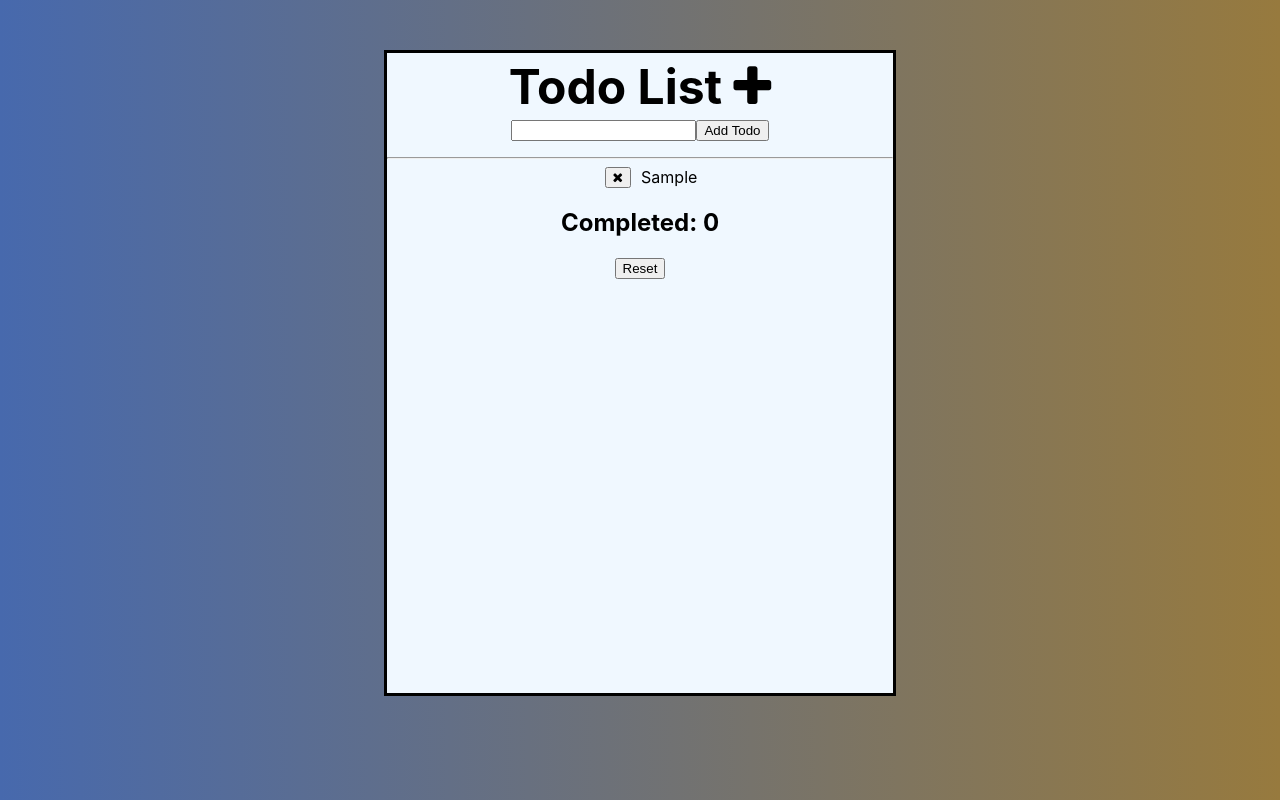
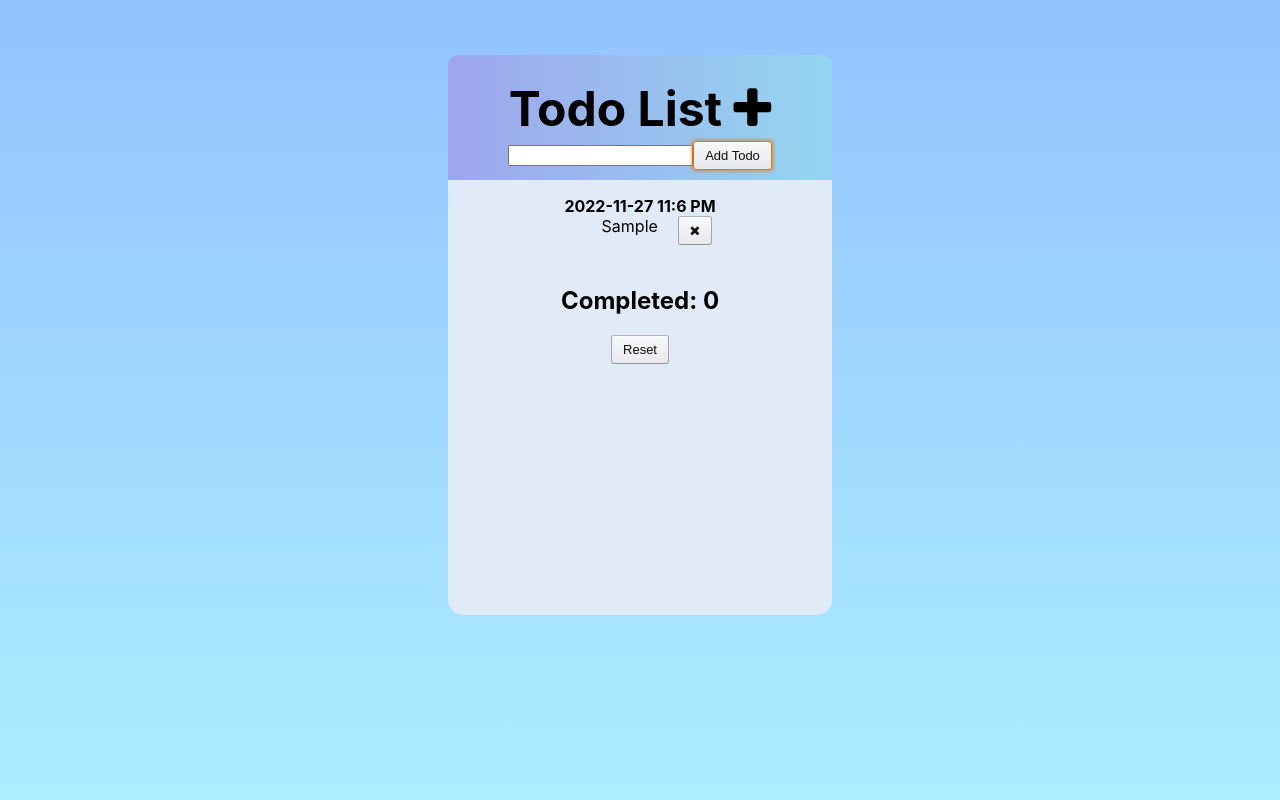
Before and after one commit to williamkemeny/todoList, a React (Create React App) app: page / in a window 1280 px wide. Both pictures are taken after typing "Sample" into the empty fields and a click on the button "Add Todo". Built offline with nearby package versions, Linux system fonts and the light colour scheme.

Commit message:
Updated the app to look more pleasant

```diff
--- a/src/App.css
+++ b/src/App.css
@@ -4,13 +4,99 @@ ul {
 }
 
 .App {
-  min-height: 80vh;
+  min-height: 70vh;
   min-width: 225px;
-  background-color: aliceblue;
+  background-color: rgb(225, 235, 247);
   text-align: center;
   align-items: center;
-  margin: 50px 30vw 50px 30vw;
-  border: solid;
+  margin: 55px 35vw 50px 35vw;
+  border-radius: 15px;
+}
+
+@media only screen and (max-width: 700px) {
+  body {
+    margin: 50px -10vw 50px -10vw;
+  }
+}
+@media only screen and (max-width: 340px) {
+  body {
+    margin: 50px -15vw 50px -15vw;
+  }
+}
+
+.topOfApp {
+  background-image: linear-gradient(
+    to right,
+
+    rgb(158, 166, 238),
+    rgb(148, 214, 240)
+  );
+  padding: 10px;
+  border-radius: 10px;
+  border-bottom-left-radius: 0px;
+  border-bottom-right-radius: 0px;
+}
+
+.row {
+  display: flex;
+  margin-left: 40%;
+  gap: 20px;
+}
+
+.row button {
+  margin-right: 10px;
+  bottom: 0;
+}
+
+.bottomOfApp {
+  position: relative;
+  padding-top: 5px;
+  padding-bottom: 2vh;
+}
+
+.button-1 {
+  background-image: linear-gradient(#f7f8fa, #e7e9ec);
+  border-color: #adb1b8 #a2a6ac #8d9096;
+  border-style: solid;
+  border-width: 1px;
+  border-radius: 3px;
+  box-shadow: rgba(255, 255, 255, 0.6) 0 1px 0 inset;
+  box-sizing: border-box;
+  color: #0f1111;
+  cursor: pointer;
+  display: inline-block;
+  font-family: "Amazon Ember", Arial, sans-serif;
+  font-size: 14px;
+  height: 29px;
+  font-size: 13px;
+  outline: 0;
+  overflow: hidden;
+  padding: 0 11px;
+  text-align: center;
+  text-decoration: none;
+  text-overflow: ellipsis;
+  user-select: none;
+  -webkit-user-select: none;
+  touch-action: manipulation;
+  white-space: nowrap;
+}
+
+.button-1:active {
+  border-bottom-color: #a2a6ac;
+}
+
+.button-1:active:hover {
+  border-bottom-color: #a2a6ac;
+}
+
+.button-1:hover {
+  border-color: #a2a6ac #979aa1 #82858a;
+}
+
+.button-1:focus {
+  border-color: #e77600;
+  box-shadow: rgba(228, 121, 17, 0.5) 0 0 3px 2px;
+  outline: 0;
 }
 
 h1 {
@@ -18,21 +104,11 @@ h1 {
   position: relative;
   display: inline-block;
   margin: 0;
-  margin-top: 10px;
+  margin-top: 20px;
   margin-bottom: 0.5rem;
   line-height: 1em;
 }
 
-.row {
-  display: flex;
-  margin-left: 43%;
+strong {
+  padding: 20px;
 }
-
-.row button {
-  margin-right: 10px;
-}
-
-button:hover {
-  opacity: 0.9;
-  color: aliceblue;
-}
--- a/src/App.js
+++ b/src/App.js
@@ -1,74 +1,17 @@
-import { useEffect, useState } from "react";
-import { useDispatch, useSelector } from "react-redux";
-import { addTodo, deleteTodo, countZero } from "./actions";
-import DOMPurify from "dompurify";
+import Todos from "./components/Todos.js";
+import Count from "./components/Count.js";
+import TodoInput from "./components/TodoInput.js";
 import "./App.css";
-
-const Todos = () => {
-  const dispatch = useDispatch();
-  const todos = useSelector((state) => state.todos);
-  const handleClick = (id) => dispatch(deleteTodo(id));
-
-  useEffect(() => {
-    localStorage.setItem("todos", JSON.stringify(todos));
-  }, [todos]);
-
-  if (!todos || !todos.length) {
-    return <p>No todos</p>;
-  }
-  return (
-    <ul>
-      {todos.map((todo) => (
-        <li key={todo.id}>
-          <hr />
-          <div className="row">
-            <button onClick={() => handleClick(todo.id)}>
-              <i className="fa fa-close"></i>
-            </button>
-            {todo.label}
-          </div>
-        </li>
-      ))}
-    </ul>
-  );
-};
-
-const TodoInput = () => {
-  const dispatch = useDispatch();
-  const [newTodo, setNewTodo] = useState("");
-  const handleChange = (event) =>
-    setNewTodo(DOMPurify.sanitize(event.target.value));
-  const handleClick = () => (dispatch(addTodo(newTodo)), setNewTodo(""));
-  return (
-    <div>
-      <input value={newTodo} onChange={handleChange} type="text" />
-      <button onClick={handleClick}>Add Todo</button>
-    </div>
-  );
-};
-
-const Count = () => {
-  const dispatch = useDispatch();
-  const count = useSelector((state) => state.count);
-  useEffect(() => {
-    localStorage.setItem("count", JSON.stringify(count));
-  }, [count]);
-  const handleClick = () => dispatch(countZero());
-  return (
-    <div>
-      <h2>Completed: {count}</h2>
-      <button onClick={handleClick}>Reset</button>
-    </div>
-  );
-};
 
 function App() {
   return (
     <div className="App">
-      <h1>
-        Todo List <i className="fa fa-plus"></i>
-      </h1>
-      <TodoInput />
+      <div className="topOfApp">
+        <h1>
+          Todo List <i className="fa fa-plus"></i>
+        </h1>
+        <TodoInput />
+      </div>
       <Todos />
       <Count />
     </div>
--- a/src/actions/index.js
+++ b/src/actions/index.js
@@ -1,9 +1,10 @@
-export const addTodo = (newTodo) => {
+export const addTodo = (newTodo, date) => {
   return {
     type: "ADD_TODO",
     payload: {
       label: newTodo,
       id: Date.now(),
+      day: date,
     },
   };
 };
--- /dev/null
+++ b/src/components/Count.js
@@ -0,0 +1,22 @@
+import { useEffect } from "react";
+import { useDispatch, useSelector } from "react-redux";
+import { countZero } from "../actions";
+
+const Count = () => {
+  const dispatch = useDispatch();
+  const count = useSelector((state) => state.count);
+  useEffect(() => {
+    localStorage.setItem("count", JSON.stringify(count));
+  }, [count]);
+  const handleClick = () => dispatch(countZero());
+  return (
+    <div className="bottomOfApp">
+      <h2>Completed: {count}</h2>
+      <button className="button-1" onClick={handleClick}>
+        Reset
+      </button>
+    </div>
+  );
+};
+
+export default Count;
--- /dev/null
+++ b/src/components/TodoInput.js
@@ -0,0 +1,40 @@
+import { useState } from "react";
+import { useDispatch } from "react-redux";
+import { addTodo } from "../actions";
+import DOMPurify from "dompurify";
+
+const TodoInput = () => {
+  const dispatch = useDispatch();
+  const [newTodo, setNewTodo] = useState("");
+
+  const dateNow = () => {
+    let d = new Date();
+    let x =
+      d.getFullYear() +
+      "-" +
+      (d.getMonth() + 1) +
+      "-" +
+      d.getDate() +
+      " " +
+      (d.getHours() > 12
+        ? d.getHours() - 12 + ":" + d.getMinutes() + " PM"
+        : d.getHours() + ":" + d.getMinutes() + " AM");
+    return x;
+  };
+
+  const handleChange = (event) =>
+    setNewTodo(DOMPurify.sanitize(event.target.value));
+  const handleClick = () => (
+    dispatch(addTodo(newTodo, dateNow())), setNewTodo("")
+  );
+  return (
+    <div>
+      <input value={newTodo} onChange={handleChange} type="text" />
+      <button className="button-1" onClick={handleClick}>
+        Add Todo
+      </button>
+    </div>
+  );
+};
+
+export default TodoInput;
--- /dev/null
+++ b/src/components/Todos.js
@@ -0,0 +1,34 @@
+import { useEffect } from "react";
+import { useDispatch, useSelector } from "react-redux";
+import { deleteTodo } from "../actions";
+
+const Todos = () => {
+  const dispatch = useDispatch();
+  const todos = useSelector((state) => state.todos);
+  const handleClick = (id) => dispatch(deleteTodo(id));
+
+  useEffect(() => {
+    localStorage.setItem("todos", JSON.stringify(todos));
+  }, [todos]);
+
+  if (!todos || !todos.length) {
+    return <p>No todos</p>;
+  }
+  return (
+    <ul>
+      {todos.map((todo) => (
+        <li key={todo.id}>
+          <strong>{todo.day}</strong>
+          <div className="row">
+            {todo.label}
+            <button className="button-1" onClick={() => handleClick(todo.id)}>
+              <i className="fa fa-close"></i>
+            </button>
+          </div>
+        </li>
+      ))}
+    </ul>
+  );
+};
+
+export default Todos;
--- a/src/index.css
+++ b/src/index.css
@@ -1,11 +1,14 @@
+html {
+  height: 100%;
+  background-image: linear-gradient(to bottom, #93c2ff, #aceeff);
+  background-repeat: no-repeat;
+}
 body {
   margin: 0;
-  font-family: -apple-system, BlinkMacSystemFont, "Segoe UI", "Roboto", "Oxygen",
-    "Ubuntu", "Cantarell", "Fira Sans", "Droid Sans", "Helvetica Neue",
-    sans-serif;
+  font-family: -apple-system, BlinkMacSystemFont, "Segoe UI", Roboto, Helvetica,
+    Arial, sans-serif, "Apple Color Emoji", "Segoe UI Emoji", "Segoe UI Symbol";
   -webkit-font-smoothing: antialiased;
   -moz-osx-font-smoothing: grayscale;
-  background-image: linear-gradient(to right, #4769ad, #977a3e);
 }
 
 code {
```
